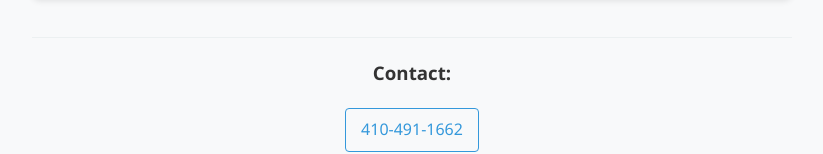
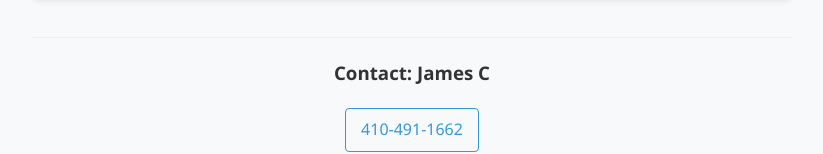
Before and after one commit to pydevle/announcements, a plain HTML site: page index.html in a window 1280 px wide. Shown: the part 2450-2604 px from the top of the page, without its empty margins (228-1051 px from the left). Drawn offline with Linux system fonts and the light colour scheme.

Commit message:
Update index.html

```diff
--- a/index.html
+++ b/index.html
@@ -382,7 +382,7 @@
     </div>
 
     <div class="contact-section">
-        <h3>Contact:</h3>
+        <h3>Contact: James C</h3>
         <div class="contact-info">
             <div class="contact-item">
                 <a href="sms:410-491-1662" class="contact-link">410-491-1662</a>
```
